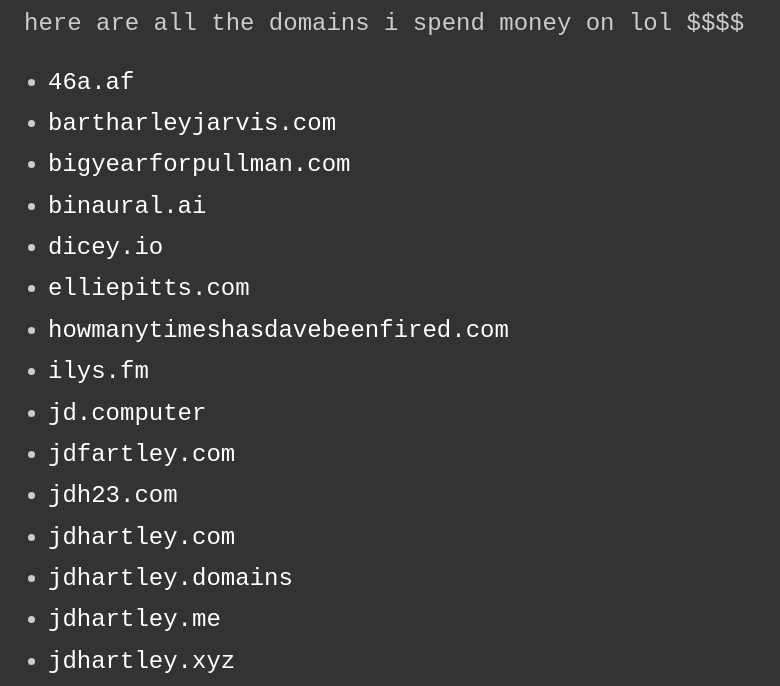
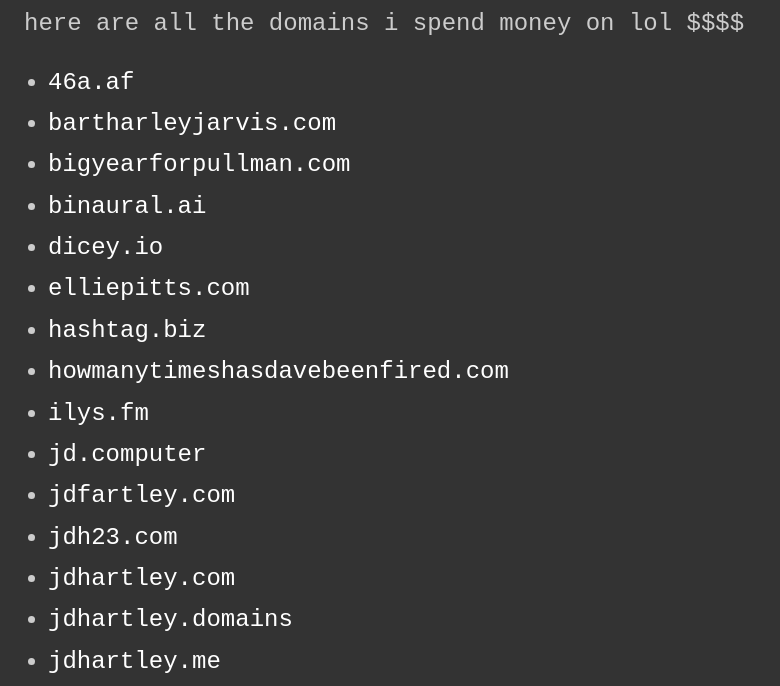
Before and after one commit to jdhartley/jds.domains, a plain HTML site: page index.html in a window 1280 px wide. Shown: the part 108-794 px from the top of the page, without its empty margins (0-780 px from the left). Drawn offline with Linux system fonts and the light colour scheme.

Commit message:
Add hashtag.biz

```diff
--- a/index.html
+++ b/index.html
@@ -27,6 +27,7 @@
         <li><a href="http://binaural.ai" target="_blank" rel="noreferrer noopener">binaural.ai</a></li>
         <li><a href="https://dicey.io" target="_blank" rel="noreferrer noopener">dicey.io</a></li>
         <li><a href="http://elliepitts.com" target="_blank" rel="noreferrer noopener">elliepitts.com</a></li>
+        <li><a href="http://hashtag.biz" target="_blank" rel="noreferrer noopener">hashtag.biz</a></li>
         <li><a href="https://howmanytimeshasdavebeenfired.com" target="_blank" rel="noreferrer noopener">how&ZeroWidthSpace;many&ZeroWidthSpace;times&ZeroWidthSpace;has&ZeroWidthSpace;dave&ZeroWidthSpace;been&ZeroWidthSpace;fired.com</a></li>
         <li><a href="http://ilys.fm" target="_blank" rel="noreferrer noopener">ilys.fm</a></li>
         <li><a href="http://jd.computer" target="_blank" rel="noreferrer noopener">jd.computer</a></li>
```
